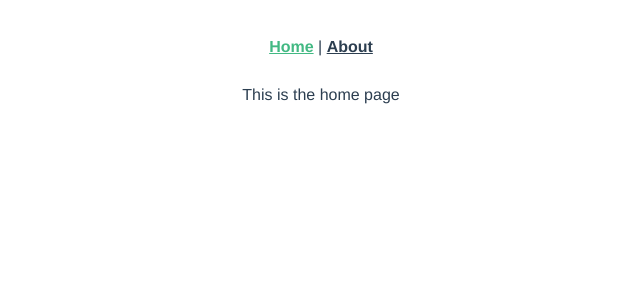
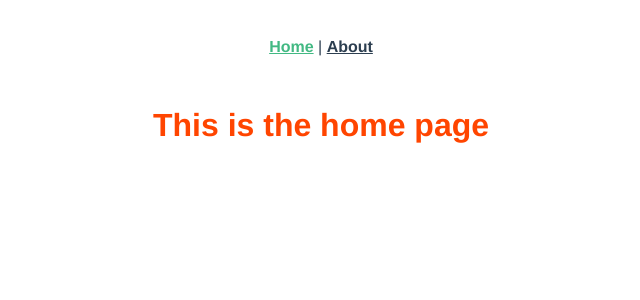
Before and after one commit to eclectic-coding/vue-chucksmith.dev, a Vue app: page / in a window 1280 px wide. Shown: the top 300 px of the page, without its empty margins (319-959 px from the left). Built offline with nearby package versions, Linux system fonts and the light colour scheme.

Commit message:
Add sass

```diff
--- a/package.json
+++ b/package.json
@@ -9,6 +9,7 @@
   },
   "dependencies": {
     "core-js": "^3.6.5",
+    "sass": "^1.26.11",
     "sass-loader": "^10.0.2",
     "vue": "^3.0.0-0",
     "vue-router": "^4.0.0-0",
--- /dev/null
+++ b/src/assets/main.scss
@@ -0,0 +1,4 @@
+
+h1 {
+  color: orangered;
+}
--- a/src/main.js
+++ b/src/main.js
@@ -2,6 +2,7 @@ import { createApp } from "vue";
 import App from "./App.vue";
 import router from "./router";
 import store from "./store";
+import "@/assets/main.scss";
 
 createApp(App)
   .use(store)
--- a/src/views/Home.vue
+++ b/src/views/Home.vue
@@ -1,6 +1,9 @@
 <template>
   <div class="home">
+    <h1>
     This is the home page
+    </h1>
+
   </div>
 </template>
 
```
Also changed, not shown: 1 other file (tests, documents, lock files or other folders).
